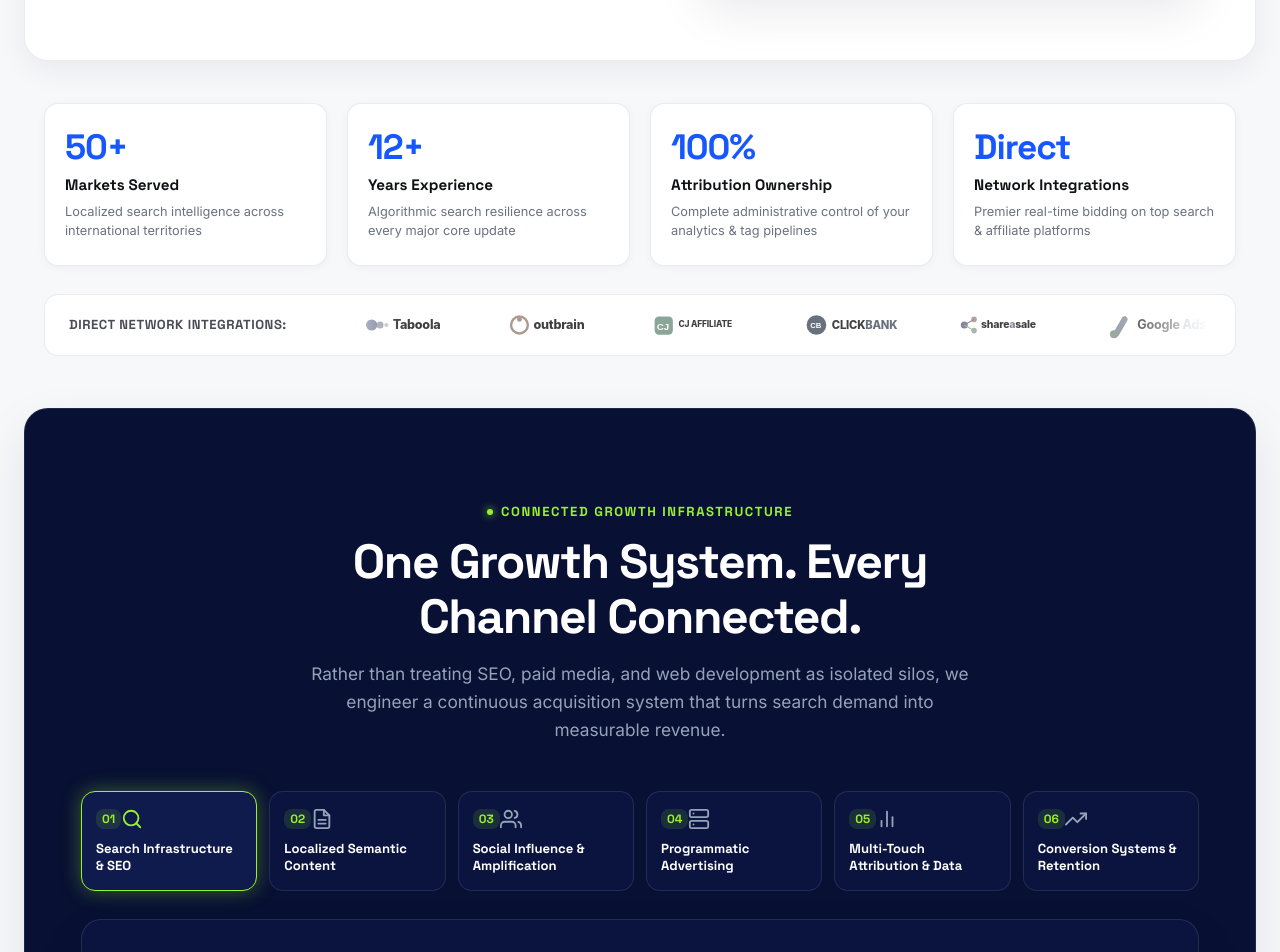
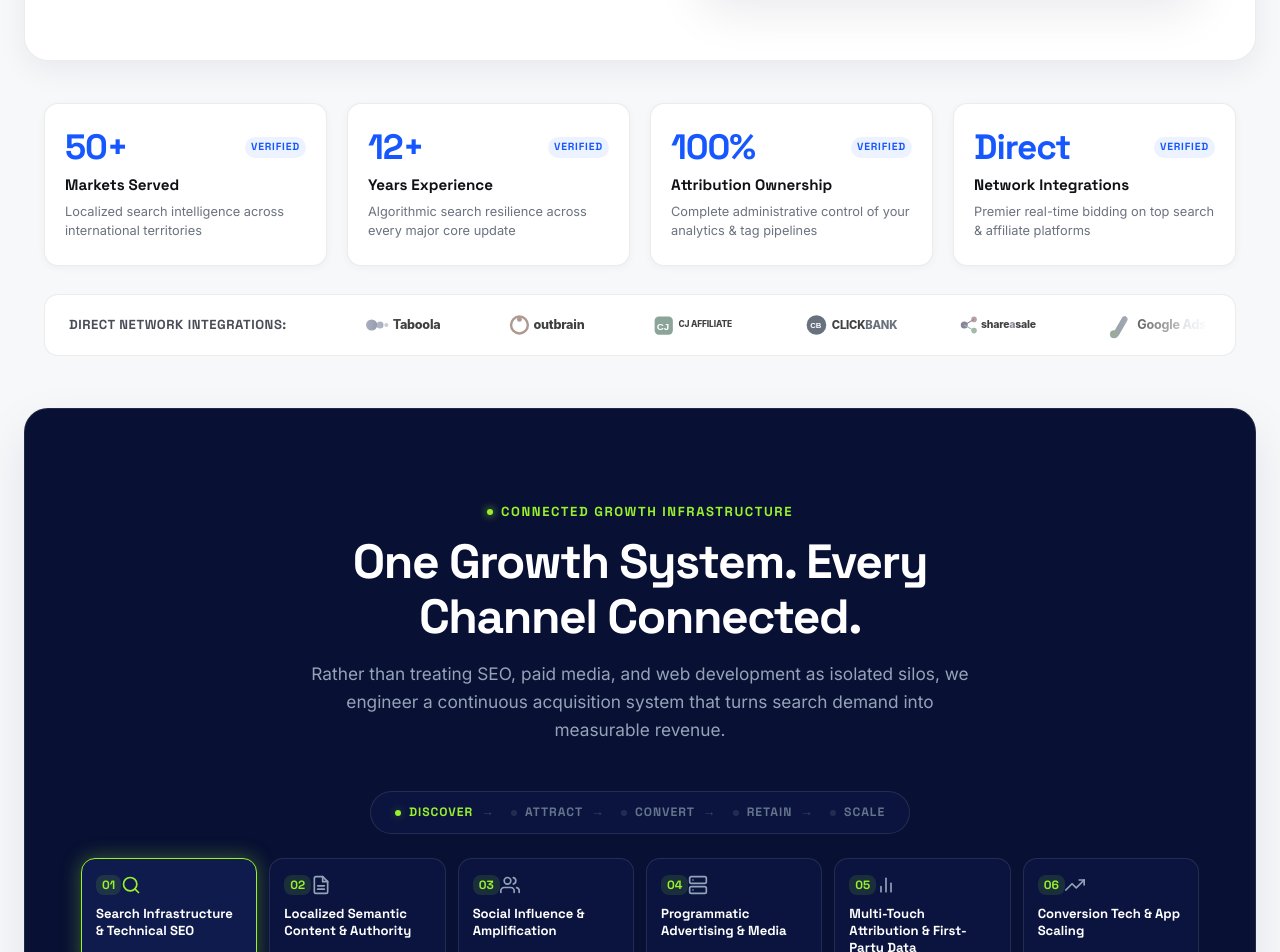
Before and after one commit to shivam-anand791/adorca, a Next.js app: page / in a window 1280 px wide. Shown: the part 720-1672 px from the top of the page. Built offline with nearby package versions, Linux system fonts and the light colour scheme; no server answers.

Commit message:
feat(growth-system): implement lifecycle progression ribbon and verified typography proof strip per Phase 6 & 7

```diff
--- a/src/components/GrowthSystem.module.css
+++ b/src/components/GrowthSystem.module.css
@@ -6,9 +6,65 @@
 }
 
 /* ─────────────────────────────────────────────
+   Lifecycle Ribbon
+   ───────────────────────────────────────────── */
+.lifecycleRibbon {
+  display: flex;
+  align-items: center;
+  justify-content: center;
+  gap: 16px;
+  background-color: var(--navy-surface);
+  border: 1px solid var(--navy-border);
+  border-radius: var(--radius-pill);
+  padding: 10px 24px;
+  margin-bottom: 24px;
+  flex-wrap: wrap;
+  width: max-content;
+  max-width: 100%;
+  margin-left: auto;
+  margin-right: auto;
+}
+
+.lifecycleStep {
+  display: inline-flex;
+  align-items: center;
+  gap: 8px;
+  font-family: var(--font-display);
+  font-size: 0.76rem;
+  font-weight: 700;
+  letter-spacing: 0.08em;
+  color: var(--navy-text-muted);
+  transition: var(--transition-smooth);
+}
+
+.lifecycleDot {
+  width: 6px;
+  height: 6px;
+  border-radius: 50%;
+  background-color: var(--navy-border);
+  transition: var(--transition-smooth);
+}
+
+.lifecycleStepActive {
+  color: var(--lime);
+}
+
+.lifecycleStepActive .lifecycleDot {
+  background-color: var(--lime);
+  box-shadow: 0 0 8px var(--lime-glow);
+}
+
+.lifecycleArrow {
+  color: var(--navy-text-muted);
+  font-size: 0.8rem;
+  opacity: 0.5;
+}
+
+/* ─────────────────────────────────────────────
    Pipeline Stage Tabs Strip
    ───────────────────────────────────────────── */
 .pipelineStrip {
+
   display: grid;
   grid-template-columns: repeat(6, 1fr);
   gap: 12px;
--- a/src/components/GrowthSystem.tsx
+++ b/src/components/GrowthSystem.tsx
@@ -8,6 +8,7 @@ import styles from "./GrowthSystem.module.css";
 interface SystemStage {
   id: string;
   step: string;
+  phase: string;
   name: string;
   category: string;
   summary: string;
@@ -16,17 +17,20 @@ interface SystemStage {
   icon: React.ReactNode;
 }
 
+const LIFECYCLE_STEPS = ["DISCOVER", "ATTRACT", "CONVERT", "RETAIN", "SCALE"];
+
 const STAGES: SystemStage[] = [
   {
     id: "seo",
     step: "01",
-    name: "Search Infrastructure & SEO",
+    phase: "DISCOVER",
+    name: "Search Infrastructure & Technical SEO",
     category: "High-Intent Discovery",
     summary: "Build an unshakeable organic footprint with technical crawl optimization, semantic indexation, and multilingual hreflang architecture.",
     deliverables: ["Technical Architecture Audit", "International Hreflang Configuration", "Core Web Vitals Performance", "Keyword Intent Clustering"],
     kpi: "Rank #1 for transactional queries",
     icon: (
-      <svg width="22" height="22" viewBox="0 0 24 24" fill="none" stroke="currentColor" strokeWidth="2" strokeLinecap="round" strokeLinejoin="round">
+      <svg width="20" height="20" viewBox="0 0 24 24" fill="none" stroke="currentColor" strokeWidth="2" strokeLinecap="round" strokeLinejoin="round" aria-hidden="true">
         <circle cx="11" cy="11" r="8" />
         <line x1="21" y1="21" x2="16.65" y2="16.65" />
       </svg>
@@ -35,13 +39,14 @@ const STAGES: SystemStage[] = [
   {
     id: "content",
     step: "02",
-    name: "Localized Semantic Content",
+    phase: "ATTRACT",
+    name: "Localized Semantic Content & Authority",
     category: "Relevance & Authority",
     summary: "Produce authoritative localized content hubs crafted by native linguistic analysts to outrank local incumbents in target geographies.",
     deliverables: ["Native Linguistic Localization", "Search Intent Topic Clusters", "Authority Link Architecture", "Competitive Keyword Gap Capture"],
     kpi: "50+ regional catalogs ranked",
     icon: (
-      <svg width="22" height="22" viewBox="0 0 24 24" fill="none" stroke="currentColor" strokeWidth="2" strokeLinecap="round" strokeLinejoin="round">
+      <svg width="20" height="20" viewBox="0 0 24 24" fill="none" stroke="currentColor" strokeWidth="2" strokeLinecap="round" strokeLinejoin="round" aria-hidden="true">
         <path d="M14 2H6a2 2 0 0 0-2 2v16a2 2 0 0 0 2 2h12a2 2 0 0 0 2-2V8z" />
         <polyline points="14 2 14 8 20 8" />
         <line x1="16" y1="13" x2="8" y2="13" />
@@ -52,13 +57,14 @@ const STAGES: SystemStage[] = [
   {
     id: "social",
     step: "03",
+    phase: "ATTRACT",
     name: "Social Influence & Amplification",
     category: "Brand Trust & Demand",
     summary: "Orchestrate creator partnerships and social community channels that generate validated referral demand and organic backlinks.",
     deliverables: ["Vetted Creator Network Outreach", "Multi-Platform Brand Presence", "Social Demand Stimulation", "Community Retention Funnels"],
     kpi: "Compounding referral velocity",
     icon: (
-      <svg width="22" height="22" viewBox="0 0 24 24" fill="none" stroke="currentColor" strokeWidth="2" strokeLinecap="round" strokeLinejoin="round">
+      <svg width="20" height="20" viewBox="0 0 24 24" fill="none" stroke="currentColor" strokeWidth="2" strokeLinecap="round" strokeLinejoin="round" aria-hidden="true">
         <path d="M17 21v-2a4 4 0 0 0-4-4H5a4 4 0 0 0-4 4v2" />
         <circle cx="9" cy="7" r="4" />
         <path d="M23 21v-2a4 4 0 0 0-3-3.87" />
@@ -69,13 +75,14 @@ const STAGES: SystemStage[] = [
   {
     id: "paid",
     step: "04",
-    name: "Programmatic Advertising",
+    phase: "CONVERT",
+    name: "Programmatic Advertising & Media",
     category: "Real-Time Acquisition",
     summary: "Deploy algorithmic real-time bidding across premier inventory networks to capture high-intent buyers without budget leakage.",
     deliverables: ["Real-Time Bidding Automation", "High-ROAS Network Allocation", "Audience Intent Retargeting", "Ad Creative Matrix Testing"],
     kpi: "-42% Cost-Per-Acquisition",
     icon: (
-      <svg width="22" height="22" viewBox="0 0 24 24" fill="none" stroke="currentColor" strokeWidth="2" strokeLinecap="round" strokeLinejoin="round">
+      <svg width="20" height="20" viewBox="0 0 24 24" fill="none" stroke="currentColor" strokeWidth="2" strokeLinecap="round" strokeLinejoin="round" aria-hidden="true">
         <rect x="2" y="2" width="20" height="8" rx="2" />
         <rect x="2" y="14" width="20" height="8" rx="2" />
         <line x1="6" y1="6" x2="6.01" y2="6" />
@@ -86,13 +93,14 @@ const STAGES: SystemStage[] = [
   {
     id: "data",
     step: "05",
-    name: "Multi-Touch Attribution & Data",
+    phase: "RETAIN",
+    name: "Multi-Touch Attribution & First-Party Data",
     category: "Attribution Transparency",
     summary: "Implement server-side first-party tracking pipelines providing unvarnished visibility into cross-channel conversion paths.",
     deliverables: ["Server-Side Tracking Pipelines", "Cross-Device Conversion Mapping", "Looker Studio Custom Dashboards", "100% Client Data Ownership"],
     kpi: "Zero vanity metrics",
     icon: (
-      <svg width="22" height="22" viewBox="0 0 24 24" fill="none" stroke="currentColor" strokeWidth="2" strokeLinecap="round" strokeLinejoin="round">
+      <svg width="20" height="20" viewBox="0 0 24 24" fill="none" stroke="currentColor" strokeWidth="2" strokeLinecap="round" strokeLinejoin="round" aria-hidden="true">
         <line x1="18" y1="20" x2="18" y2="10" />
         <line x1="12" y1="20" x2="12" y2="4" />
         <line x1="6" y1="20" x2="6" y2="14" />
@@ -102,13 +110,14 @@ const STAGES: SystemStage[] = [
   {
     id: "conversion",
     step: "06",
-    name: "Conversion Systems & Retention",
+    phase: "SCALE",
+    name: "Conversion Tech & App Scaling",
     category: "Revenue Acceleration",
-    summary: "Transform inbound traffic into paying customers through high-velocity Next.js landing flows, ASO, and user onboarding optimization.",
+    summary: "Transform inbound traffic into paying customers through high-velocity Next.js landing platforms, ASO, and retention loops.",
     deliverables: ["High-Velocity Edge Landing Pages", "App Store Optimization (ASO)", "A/B Funnel Experimentation", "Customer Retention Loops"],
     kpi: "2.4x Funnel Conversion Lift",
     icon: (
-      <svg width="22" height="22" viewBox="0 0 24 24" fill="none" stroke="currentColor" strokeWidth="2" strokeLinecap="round" strokeLinejoin="round">
+      <svg width="20" height="20" viewBox="0 0 24 24" fill="none" stroke="currentColor" strokeWidth="2" strokeLinecap="round" strokeLinejoin="round" aria-hidden="true">
         <polyline points="23 6 13.5 15.5 8.5 10.5 1 18" />
         <polyline points="17 6 23 6 23 12" />
       </svg>
@@ -129,6 +138,20 @@ export default function GrowthSystem() {
         <p className="section-desc">
           Rather than treating SEO, paid media, and web development as isolated silos, we engineer a continuous acquisition system that turns search demand into measurable revenue.
         </p>
+      </div>
+
+      {/* Lifecycle Flow Ribbon */}
+      <div className={styles.lifecycleRibbon} aria-label="Customer Lifecycle Progression">
+        {LIFECYCLE_STEPS.map((step, idx) => {
+          const isPhaseActive = activeStage.phase === step;
+          return (
+            <div key={step} className={`${styles.lifecycleStep} ${isPhaseActive ? styles.lifecycleStepActive : ""}`}>
+              <span className={styles.lifecycleDot} />
+              <span className={styles.lifecycleText}>{step}</span>
+              {idx < LIFECYCLE_STEPS.length - 1 && <span className={styles.lifecycleArrow}>&rarr;</span>}
+            </div>
+          );
+        })}
       </div>
 
       <div className={styles.systemContainer}>
@@ -181,7 +204,6 @@ export default function GrowthSystem() {
               </div>
             </div>
 
-
             {/* Right: Key Deliverables List */}
             <div className={styles.deliverablesBox}>
               <h4 className={styles.deliverablesHeading}>Engineered Deliverables</h4>
--- a/src/components/ProofStrip.module.css
+++ b/src/components/ProofStrip.module.css
@@ -28,6 +28,24 @@
   box-shadow: var(--shadow-md);
 }
 
+.kpiTop {
+  display: flex;
+  align-items: center;
+  justify-content: space-between;
+}
+
+.kpiBadge {
+  font-family: var(--font-display);
+  font-size: 0.65rem;
+  font-weight: 700;
+  text-transform: uppercase;
+  letter-spacing: 0.08em;
+  color: var(--blue);
+  background-color: var(--blue-light);
+  padding: 2px 6px;
+  border-radius: var(--radius-pill);
+}
+
 .kpiVal {
   font-family: var(--font-display);
   font-size: 2.2rem;
@@ -36,6 +54,7 @@
   line-height: 1.1;
   letter-spacing: -0.03em;
 }
+
 
 .kpiLabel {
   font-family: var(--font-display);
--- a/src/components/ProofStrip.tsx
+++ b/src/components/ProofStrip.tsx
@@ -38,18 +38,21 @@ export default function ProofStrip() {
   return (
     <section className={styles.section} aria-label="Verified Performance Proof">
       <div className="container">
-        {/* KPI Counter Grid */}
+        {/* Minimal Typography-Driven Credibility Grid */}
         <div className={styles.kpiGrid}>
           {PROOF_POINTS.map((item, idx) => (
             <div key={idx} className={styles.kpiCard}>
-              <span className={styles.kpiVal}>{item.val}</span>
+              <div className={styles.kpiTop}>
+                <span className={styles.kpiVal}>{item.val}</span>
+                <span className={styles.kpiBadge}>Verified</span>
+              </div>
               <span className={styles.kpiLabel}>{item.label}</span>
               <p className={styles.kpiDesc}>{item.desc}</p>
             </div>
           ))}
         </div>
 
-        {/* Partner Networks Bar */}
+        {/* Direct Partner Networks Bar */}
         <div className={styles.partnerRow}>
           <span className={styles.partnerIntro}>Direct Network Integrations:</span>
           <div className={styles.logoMarquee}>
```
